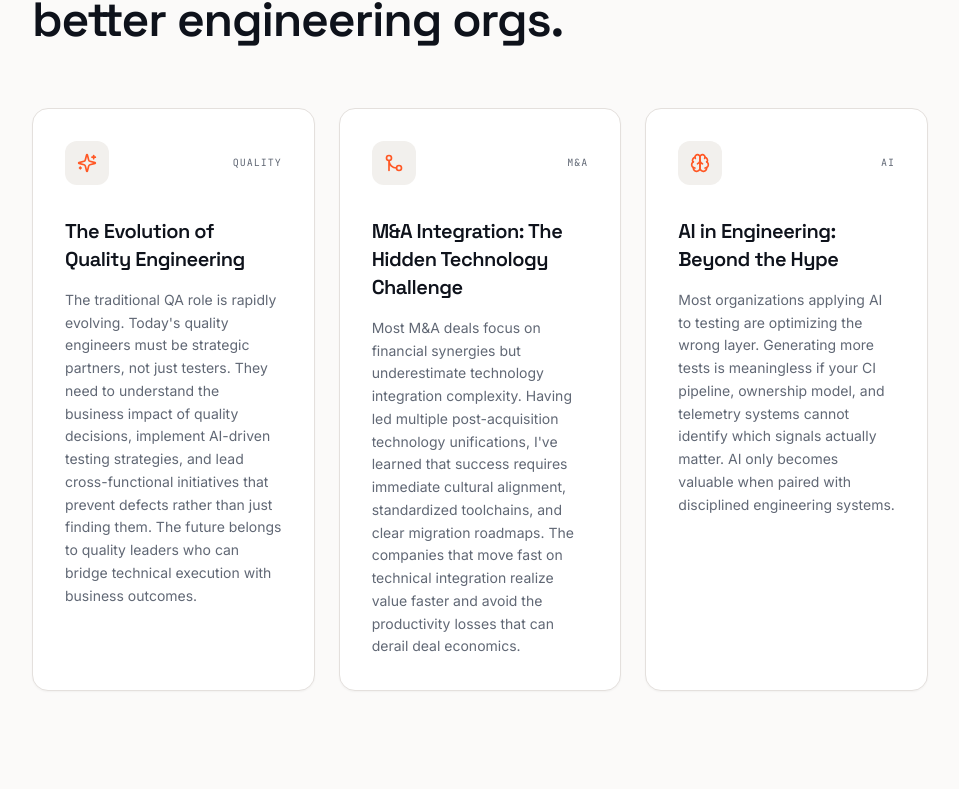
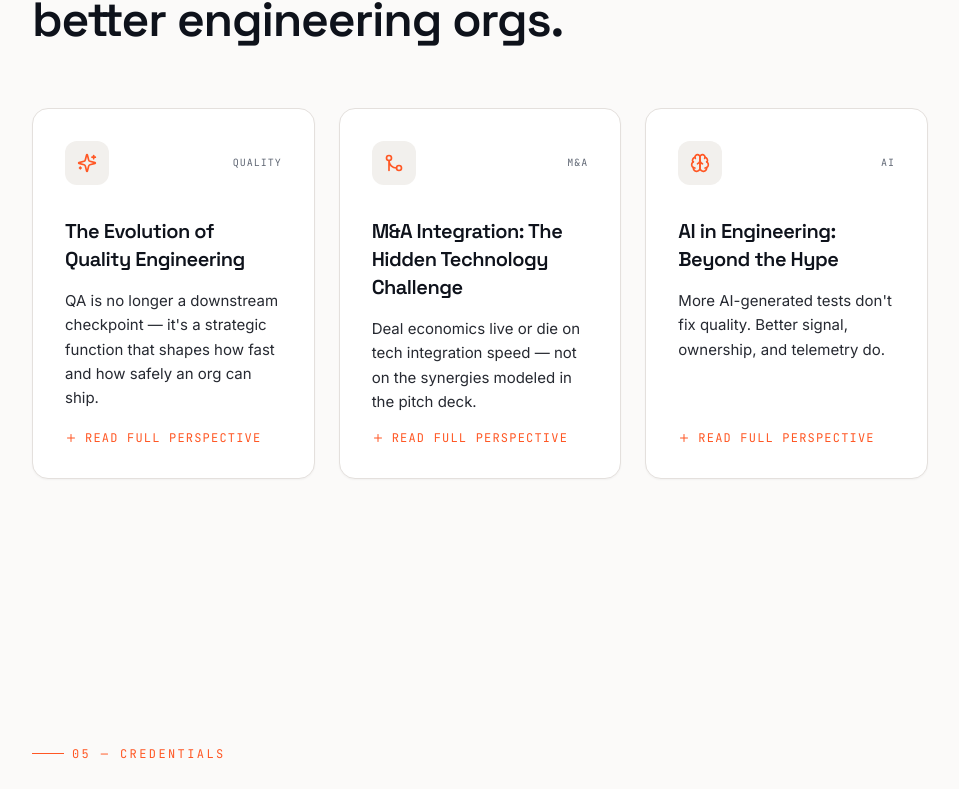
Before and after one commit to ateymurazov/alextnow.com, a React (Vite) app: page / in a window 1280 px wide. Shown: the part 9108-9897 px from the top of the page, without its empty margins (304-1263 px from the left). Built offline with nearby package versions, Linux system fonts and the light colour scheme.

Commit message:
Changes
Co-authored-by: ateymurazov <410739+ateymurazov@users.noreply.github.com>

```diff
--- a/src/components/Insight.tsx
+++ b/src/components/Insight.tsx
@@ -1,18 +1,22 @@
-import React from 'react';
-import { Brain, GitMerge, Sparkles } from 'lucide-react';
+import React, { useState } from 'react';
+import { Brain, GitMerge, Sparkles, Plus, Minus } from 'lucide-react';
 
 const insights = [
   {
     icon: Sparkles,
     tag: 'Quality',
     title: 'The Evolution of Quality Engineering',
+    summary:
+      "QA is no longer a downstream checkpoint — it's a strategic function that shapes how fast and how safely an org can ship.",
     body:
-      "The traditional QA role is rapidly evolving. Today's quality engineers must be strategic partners, not just testers. They need to understand the business impact of quality decisions, implement AI-driven testing strategies, and lead cross-functional initiatives that prevent defects rather than just finding them. The future belongs to quality leaders who can bridge technical execution with business outcomes.",
+      "Today's quality engineers must be strategic partners, not just testers. They need to understand the business impact of quality decisions, implement AI-driven testing strategies, and lead cross-functional initiatives that prevent defects rather than just finding them. The future belongs to quality leaders who can bridge technical execution with business outcomes.",
   },
   {
     icon: GitMerge,
     tag: 'M&A',
     title: 'M&A Integration: The Hidden Technology Challenge',
+    summary:
+      "Deal economics live or die on tech integration speed — not on the synergies modeled in the pitch deck.",
     body:
       "Most M&A deals focus on financial synergies but underestimate technology integration complexity. Having led multiple post-acquisition technology unifications, I've learned that success requires immediate cultural alignment, standardized toolchains, and clear migration roadmaps. The companies that move fast on technical integration realize value faster and avoid the productivity losses that can derail deal economics.",
   },
@@ -20,12 +24,16 @@ const insights = [
     icon: Brain,
     tag: 'AI',
     title: 'AI in Engineering: Beyond the Hype',
+    summary:
+      "More AI-generated tests don't fix quality. Better signal, ownership, and telemetry do.",
     body:
       "Most organizations applying AI to testing are optimizing the wrong layer. Generating more tests is meaningless if your CI pipeline, ownership model, and telemetry systems cannot identify which signals actually matter. AI only becomes valuable when paired with disciplined engineering systems.",
   },
 ];
 
 const Insight = () => {
+  const [open, setOpen] = useState<number | null>(null);
+
   return (
     <section id="insight" className="section-container">
       <div className="section-eyebrow">04 — Perspective</div>
@@ -34,6 +42,7 @@ const Insight = () => {
       <div className="grid md:grid-cols-3 gap-6">
         {insights.map((item, i) => {
           const Icon = item.icon;
+          const isOpen = open === i;
           return (
             <article
               key={i}
@@ -50,7 +59,25 @@ const Insight = () => {
               <h3 className="text-xl font-semibold text-foreground mb-4 tracking-tight">
                 {item.title}
               </h3>
-              <p className="text-sm leading-relaxed text-muted-foreground">{item.body}</p>
+              <p className="text-[15px] leading-relaxed text-foreground/90 mb-4">
+                {item.summary}
+              </p>
+
+              {isOpen && (
+                <p className="text-sm leading-relaxed text-muted-foreground mb-4 pt-4 border-t border-border">
+                  {item.body}
+                </p>
+              )}
+
+              <button
+                type="button"
+                onClick={() => setOpen(isOpen ? null : i)}
+                className="mt-auto inline-flex items-center gap-2 text-xs font-mono uppercase tracking-widest text-accent hover:text-accent/80 transition-colors"
+                aria-expanded={isOpen}
+              >
+                {isOpen ? <Minus className="h-3 w-3" /> : <Plus className="h-3 w-3" />}
+                {isOpen ? 'Collapse' : 'Read full perspective'}
+              </button>
             </article>
           );
         })}
```
